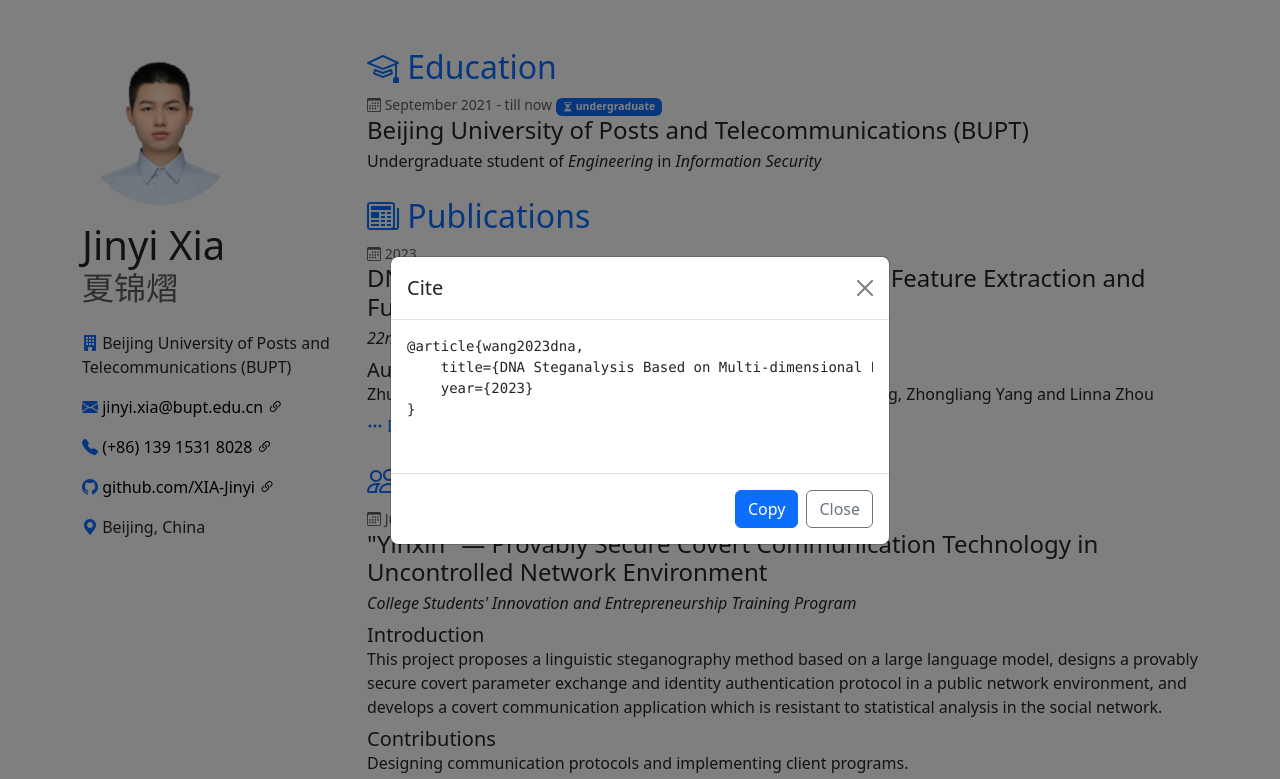
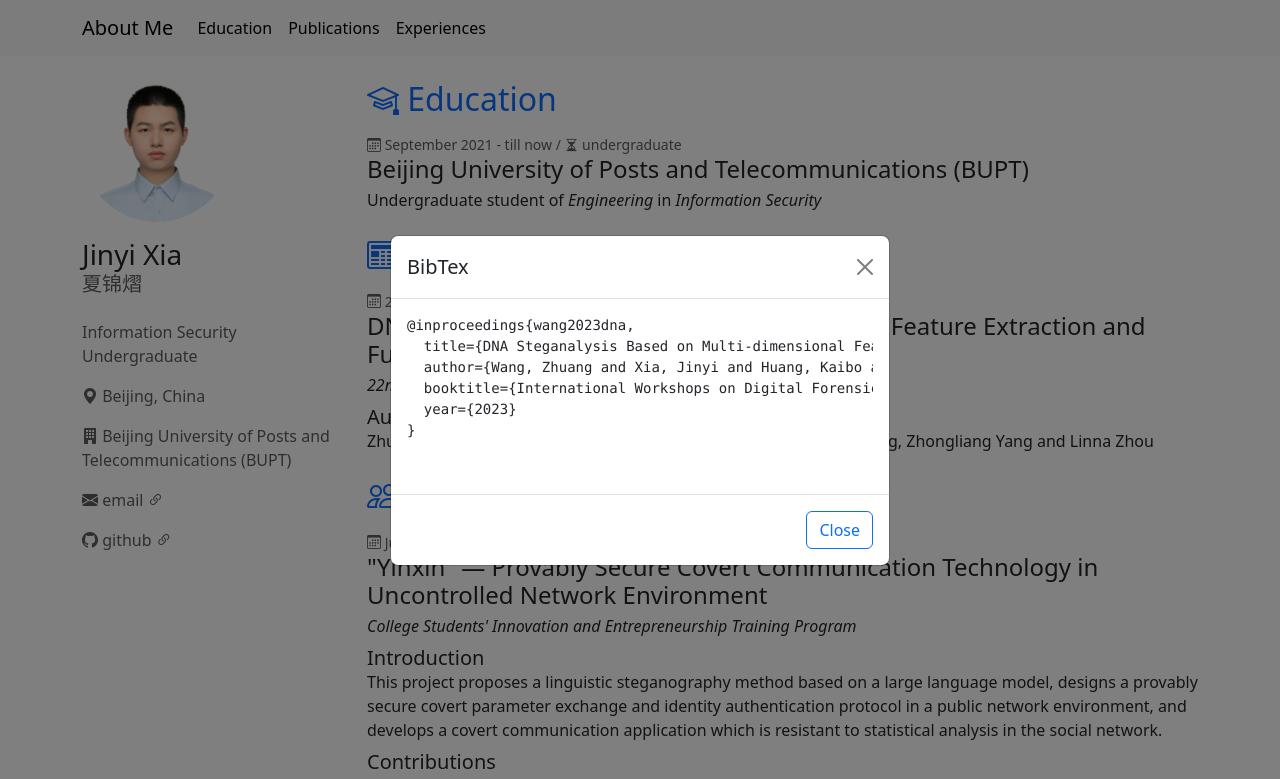
Before and after one commit to XIA-Jinyi/XIA-Jinyi.github.io, a plain HTML site: page index.html in a window 1280 px wide. Both pictures are taken after a click on the link "Cite". Shown: the top 779 px of the page. Drawn offline with nearby package versions, Linux system fonts and the light colour scheme.

Commit message:
Update index.html

```diff
--- a/index.html
+++ b/index.html
@@ -19,55 +19,77 @@
 </head>
 
 <body>
-    <div class="container mt-5 mb-5">
+    <div class="container-fluid bg-body-tertiary sticky-top">
+        <nav class="navbar navbar navbar-expand-lg">
+            <div class="container">
+                <a class="navbar-brand" href="index.html" target="_self">About Me</a>
+                <button class="navbar-toggler" type="button" data-bs-toggle="collapse" data-bs-target="#navbarNav"
+                    aria-controls="navbarNav" aria-expanded="false" aria-label="Toggle navigation">
+                    <i class="bi bi-list"></i>
+                </button>
+                <div class="collapse navbar-collapse" id="navbarNav">
+                    <ul class="navbar-nav">
+                        <li class="nav-item">
+                            <a class="nav-link" aria-current="page" href="#education" target="_self">Education</a>
+                        </li>
+                        <li class="nav-item">
+                            <a class="nav-link" aria-current="page" href="#publications" target="_self">Publications</a>
+                        </li>
+                        <li class="nav-item">
+                            <a class="nav-link" aria-current="page" href="#experiences" target="_self">Experiences</a>
+                        </li>
+                    </ul>
+                </div>
+            </div>
+        </nav>
+    </div>
+    <div class="container mb-5">
         <div class="row">
-            <div id="introduction" class="col-lg-3">
+            <div id="introduction" class="col-lg-3 mt-3">
                 <img id="photo" decoding="async" src="imgs/avatar.jpg" class="rounded-circle" alt="Jinyi Xia"
-                    style="width: 60%; max-width: 180px; min-width: 150px;">
+                    style="width: 60%; max-width: 150px; min-width: 120px;">
 
                 <h1 id="name" class="mt-3 mb-4">
-                    Jinyi Xia
-                    <div class="fs-2 text-muted">
+                    <div class="fs-3">
+                        Jinyi Xia
+                    </div>
+                    <div class="fs-5 text-muted">
                         夏锦熠
                     </div>
                 </h1>
 
-                <div id="contact" class="fs-6 mt-4 mb-4">
+                <div id="contact" class="mt-4 text-muted">
+                    <p id="brief">
+                        Information Security Undergraduate
+                    </p>
+                    <p id="city">
+                        <i class="bi bi-geo-alt-fill"></i>
+                        Beijing, China
+                    </p>
                     <p id="institute">
-                        <i class="bi bi-building-fill text-primary"></i>
+                        <i class="bi bi-building-fill"></i>
                         Beijing University of Posts and Telecommunications (BUPT)
                     </p>
                     <p id="email">
-                        <i class="bi bi-envelope-fill text-primary"></i>
-                        <a href="mailto:jinyi.xia@bupt.edu.cn">
-                            jinyi.xia@bupt.edu.cn
-                            <i class="bi bi-link-45deg"></i>
-                        </a>
-                    </p>
-                    <p id="phone">
-                        <i class="bi bi-telephone-fill text-primary"></i>
-                        <a href="tel:+8613915318028">
-                            (+86) 139 1531 8028
+                        <i class="bi bi-envelope-fill"></i>
+                        <a href="mailto:jinyi.xia@bupt.edu.cn" class="text-muted">
+                            email
                             <i class="bi bi-link-45deg"></i>
                         </a>
                     </p>
                     <p id="github">
-                        <i class="bi bi-github text-primary"></i>
-                        <a href="https://github.com/XIA-Jinyi">
-                            github.com/XIA-Jinyi
+                        <i class="bi bi-github"></i>
+                        <a href="https://github.com/XIA-Jinyi" class="text-muted">
+                            github
                             <i class="bi bi-link-45deg"></i>
                         </a>
-                    </p>
-                    <p id="city">
-                        <i class="bi bi-geo-alt-fill text-primary"></i>
-                        Beijing, China
                     </p>
                 </div>
             </div>
 
             <div id="portfolio" class="col-lg-9">
                 <div id="education">
-                    <h2 class="text-primary">
+                    <h2 class="text-primary mt-4 mb-3">
                         <i class="bi bi-mortarboard"></i>
                         Education
                     </h2>
@@ -75,8 +97,7 @@
                     <div id="bachelor" class="mb-4">
                         <div class="small text-muted">
                             <i class="bi bi-calendar3"></i>
-                            September 2021 - till now
-                            <span class="badge bg-primary"><i class="bi bi-hourglass-split"></i> undergraduate</span>
+                            September 2021 - till now / <i class="bi bi-hourglass-split"></i> undergraduate
                         </div>
                         <h3 class="fs-4 mb-1">
                             Beijing University of Posts and Telecommunications (BUPT)
@@ -88,7 +109,7 @@
                 </div>
 
                 <div id="publications">
-                    <h2 class="text-primary">
+                    <h2 class="text-primary mt-4 mb-3">
                         <i class="bi bi-newspaper"></i>
                         Publications
                     </h2>
@@ -96,7 +117,16 @@
                     <div id="iwdw2023" class="mb-4">
                         <div class="small text-muted">
                             <i class="bi bi-calendar3"></i>
-                            2023
+                            2023 /
+                            <a class="text-primary" data-bs-toggle="modal" data-bs-target="#iwdw2023Modal">
+                                <i class="bi bi-quote"></i>
+                                Cite
+                            </a>
+                            /
+                            <a class="text-primary" href="http://www.iwdw.site/">
+                                <i class="bi bi-three-dots"></i>
+                                Details
+                            </a>
                         </div>
                         <h3 class="fs-4 mb-1">
                             DNA Steganalysis Based on Multi-dimensional Feature Extraction and Fusion
@@ -112,37 +142,28 @@
                             Zhuang Wang, <b>Jinyi Xia</b>, Kaibo Huang, Shengnan Guo, Chenwei Huang, Zhongliang Yang and
                             Linna Zhou
                         </div>
-                        <div class="mt-2 text-muted">
-                            <a class="text-primary">
-                                <i class="bi bi-three-dots"></i>
-                                Details
-                            </a>
-                            /
-                            <a class="text-primary" data-bs-toggle="modal" data-bs-target="#iwdw2023Modal">
-                                <i class="bi bi-quote"></i>
-                                Cite
-                            </a>
-                        </div>
                         <div id="iwdw2023Modal" class="modal fade">
                             <div class="modal-dialog modal-dialog-centered modal-dialog-scrollable">
                                 <div class="modal-content">
                                     <div class="modal-header">
-                                        <h1 class="modal-title fs-5" id="exampleModalLabel">Cite</h1>
+                                        <h1 class="modal-title fs-5" id="exampleModalLabel">BibTex</h1>
                                         <button type="button" class="btn-close" data-bs-dismiss="modal" aria-label="Close"></button>
                                     </div>
                                     <div class="modal-body">
-                                        <pre id="idwd2023Cite" class="code">
-@article{wang2023dna,
-    title={DNA Steganalysis Based on Multi-dimensional Feature Extraction and Fusion},
-    year={2023}
+                                        <pre id="idwd2023Cite" class="code overflow-x-scroll">
+@inproceedings{wang2023dna,
+  title={DNA Steganalysis Based on Multi-dimensional Feature Extraction and Fusion},
+  author={Wang, Zhuang and Xia, Jinyi and Huang, Kaibo and Guo, Shengnan and Huang, Chenwei and Yang, Zhongliang and Zhou, Linna},
+  booktitle={International Workshops on Digital Forensics and Watermarking},
+  year={2023}
 }
                                         </pre>
                                     </div>
                                     <div class="modal-footer">
-                                        <button type="button" class="btn btn-primary" onclick="await navigator.clipboard.writeText($('#idwd2023Cite').text());$('button.btn-primary').html('<i class=\'bi bi-check-circle\'></i> OK');setTimeout(() => {
+                                        <!-- <button type="button" class="btn btn-primary" onclick="console.log($('#idwd2023Cite').text());navigator.clipboard.writeText($('#idwd2023Cite').text());$('button.btn-primary').html('<i class=\'bi bi-check-circle\'></i> OK');setTimeout(() => {
                                             $('button.btn-primary').html('Copy');
-                                        }, 1000);">Copy</button>
-                                        <button type="button" class="btn btn-outline-secondary" data-bs-dismiss="modal">Close</button>
+                                        }, 1000);">Copy</button> -->
+                                        <button type="button" class="btn btn-outline-primary" data-bs-dismiss="modal">Close</button>
                                     </div>
                                 </div>
                             </div>
@@ -151,7 +172,7 @@
                 </div>
 
                 <div id="experiences">
-                    <h2 class="text-primary">
+                    <h2 class="text-primary mt-4 mb-3">
                         <i class="bi bi-people"></i>
                         Experiences
                     </h2>
@@ -159,8 +180,7 @@
                     <div id="steganography" class="mb-4">
                         <div class="small text-muted">
                             <i class="bi bi-calendar3"></i>
-                            July 2023 - till now
-                            <span class="badge bg-primary"><i class="bi bi-hourglass-split"></i> under research</span>
+                            July 2023 - till now / <i class="bi bi-hourglass-split"></i> under research
                         </div>
                         <h3 class="fs-4 mb-1">
                             "Yinxin" — Provably Secure Covert Communication Technology in Uncontrolled Network
@@ -299,6 +319,24 @@
             </div>
         </div>
     </div>
+    <div class="container-fluid bg-body-tertiary">
+        <div class="container">
+            <div class="row text-muted small">
+                <div style="height: 3em;">
+                </div>
+                <div>
+                    @ 2023 Jinyi Xia.
+                    <br>
+                    Powered by <a href="https://getbootstrap.com/" class="text-muted"><i class="bi bi-bootstrap-fill"></i> Bootstrap</a> & <a href="https://github.com/" class="text-muted"><i class="bi bi-github"></i> GitHub</a>.
+                    <br>
+                    Licensed under <a href="https://github.com/XIA-Jinyi/XIA-Jinyi.github.io/blob/main/LICENSE" class="text-muted" style="text-decoration: underline;">MIT License</a>.
+                    <a href="https://github.com/XIA-Jinyi/XIA-Jinyi.github.io/" class="text-muted" style="text-decoration: underline;">View source code.</a>
+                </div>
+                <div style="height: 3em;">
+                </div>
+            </div>
+        </div>
+    </div>
 </body>
 
 </html>
```
